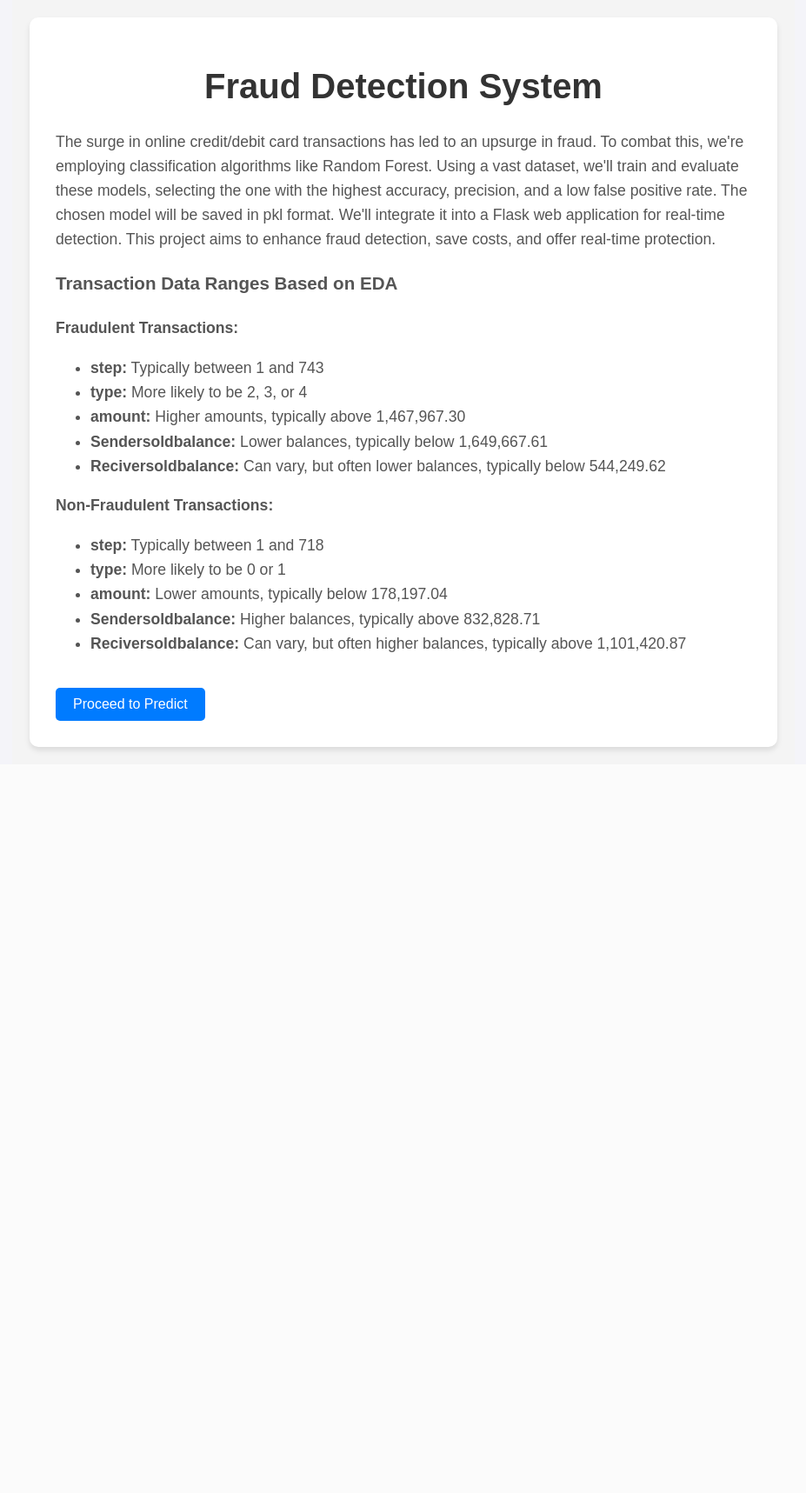
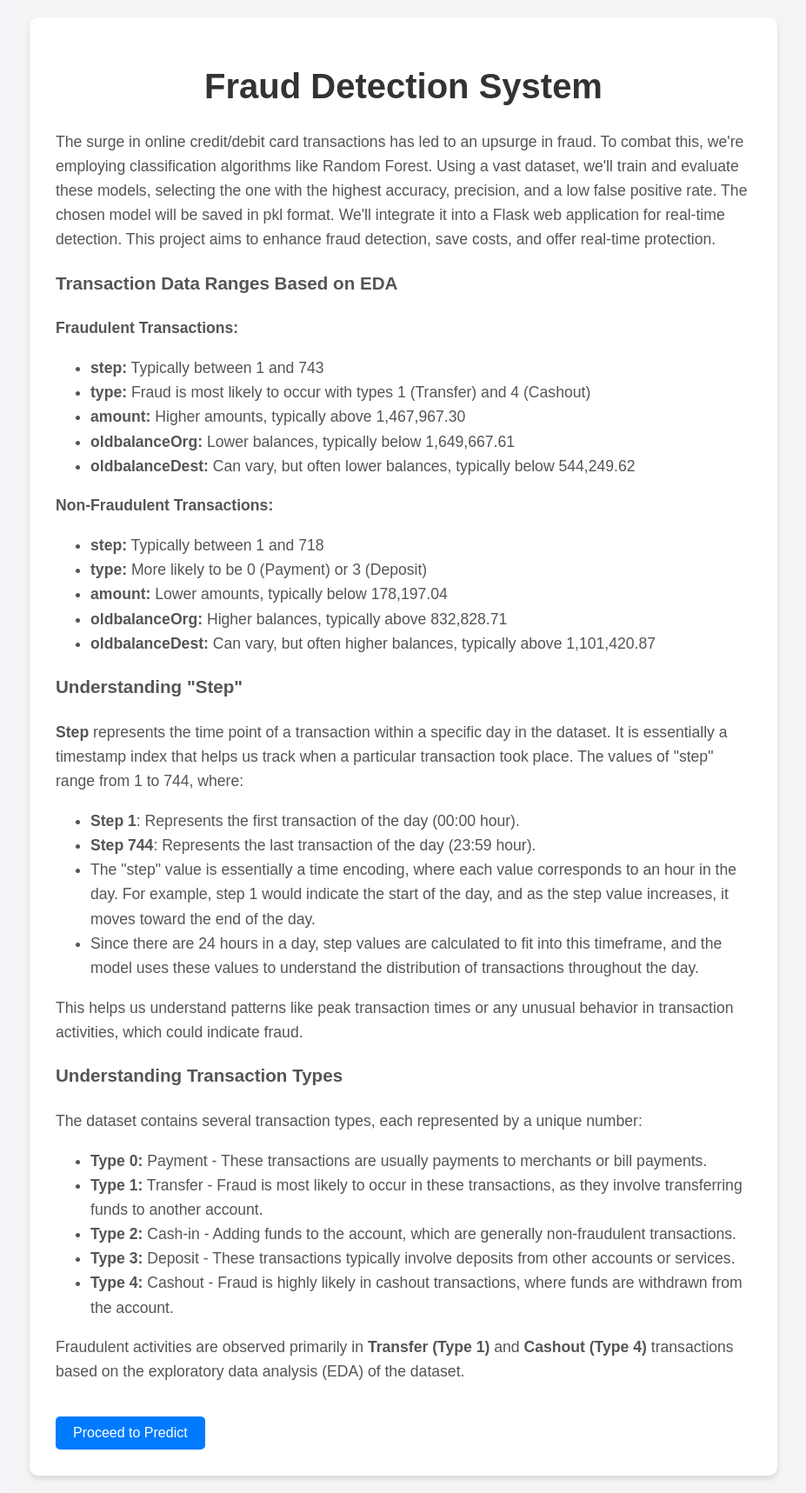
Before and after one commit to Lava-Kumar-PL/online_fraud_detection, a Flask app: page / in a window 1280 px wide. Shown: the whole page at 87% size, without its empty margins (176-1103 px from the left). Before the commit the page ends 865 px from the top, so only its background shows below. Run offline with Flask 3, Linux system fonts and the light colour scheme; parts of the project's set-up code (start-up, migrations or seed data) failed here and were passed over.

Commit message:
updated html filel

```diff
--- a/templates/index.html
+++ b/templates/index.html
@@ -25,20 +25,41 @@
                 <p><strong>Fraudulent Transactions:</strong></p>
                 <ul>
                     <li><strong>step:</strong> Typically between 1 and 743</li>
-                    <li><strong>type:</strong> More likely to be 2, 3, or 4</li>
+                    <li><strong>type:</strong> Fraud is most likely to occur with types 1 (Transfer) and 4 (Cashout)</li>
                     <li><strong>amount:</strong> Higher amounts, typically above 1,467,967.30</li>
-                    <li><strong>Sendersoldbalance:</strong> Lower balances, typically below 1,649,667.61</li>
-                    <li><strong>Reciversoldbalance:</strong> Can vary, but often lower balances, typically below 544,249.62</li>
+                    <li><strong>oldbalanceOrg:</strong> Lower balances, typically below 1,649,667.61</li>
+                    <li><strong>oldbalanceDest:</strong> Can vary, but often lower balances, typically below 544,249.62</li>
                 </ul>
 
                 <p><strong>Non-Fraudulent Transactions:</strong></p>
                 <ul>
                     <li><strong>step:</strong> Typically between 1 and 718</li>
-                    <li><strong>type:</strong> More likely to be 0 or 1</li>
+                    <li><strong>type:</strong> More likely to be 0 (Payment) or 3 (Deposit)</li>
                     <li><strong>amount:</strong> Lower amounts, typically below 178,197.04</li>
-                    <li><strong>Sendersoldbalance:</strong> Higher balances, typically above 832,828.71</li>
-                    <li><strong>Reciversoldbalance:</strong> Can vary, but often higher balances, typically above 1,101,420.87</li>
+                    <li><strong>oldbalanceOrg:</strong> Higher balances, typically above 832,828.71</li>
+                    <li><strong>oldbalanceDest:</strong> Can vary, but often higher balances, typically above 1,101,420.87</li>
                 </ul>
+
+                <h3>Understanding "Step"</h3>
+                <p><strong>Step</strong> represents the time point of a transaction within a specific day in the dataset. It is essentially a timestamp index that helps us track when a particular transaction took place. The values of "step" range from 1 to 744, where:</p>
+                <ul>
+                    <li><strong>Step 1</strong>: Represents the first transaction of the day (00:00 hour).</li>
+                    <li><strong>Step 744</strong>: Represents the last transaction of the day (23:59 hour).</li>
+                    <li>The "step" value is essentially a time encoding, where each value corresponds to an hour in the day. For example, step 1 would indicate the start of the day, and as the step value increases, it moves toward the end of the day.</li>
+                    <li>Since there are 24 hours in a day, step values are calculated to fit into this timeframe, and the model uses these values to understand the distribution of transactions throughout the day.</li>
+                </ul>
+                <p>This helps us understand patterns like peak transaction times or any unusual behavior in transaction activities, which could indicate fraud.</p>
+
+                <h3>Understanding Transaction Types</h3>
+                <p>The dataset contains several transaction types, each represented by a unique number:</p>
+                <ul>
+                    <li><strong>Type 0:</strong> Payment - These transactions are usually payments to merchants or bill payments.</li>
+                    <li><strong>Type 1:</strong> Transfer - Fraud is most likely to occur in these transactions, as they involve transferring funds to another account.</li>
+                    <li><strong>Type 2:</strong> Cash-in - Adding funds to the account, which are generally non-fraudulent transactions.</li>
+                    <li><strong>Type 3:</strong> Deposit - These transactions typically involve deposits from other accounts or services.</li>
+                    <li><strong>Type 4:</strong> Cashout - Fraud is highly likely in cashout transactions, where funds are withdrawn from the account.</li>
+                </ul>
+                <p>Fraudulent activities are observed primarily in <strong>Transfer (Type 1)</strong> and <strong>Cashout (Type 4)</strong> transactions based on the exploratory data analysis (EDA) of the dataset.</p>
 
                 <button onclick="window.location.href = '/predict'">Proceed to Predict</button>
             </div>
```
Also changed, not shown: templates/predict.html (+23 -6 lines).
